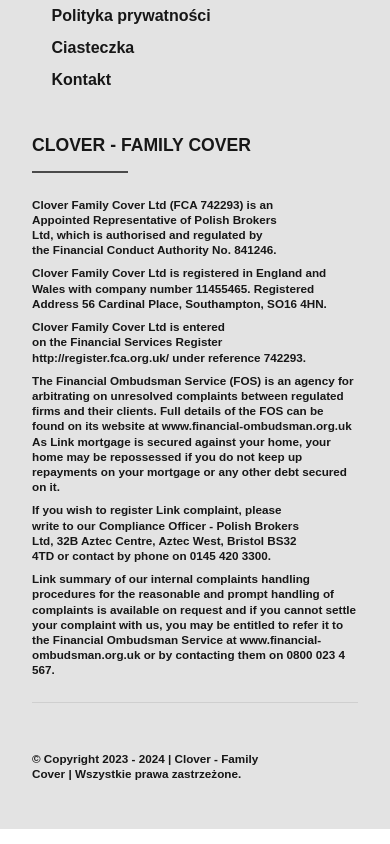
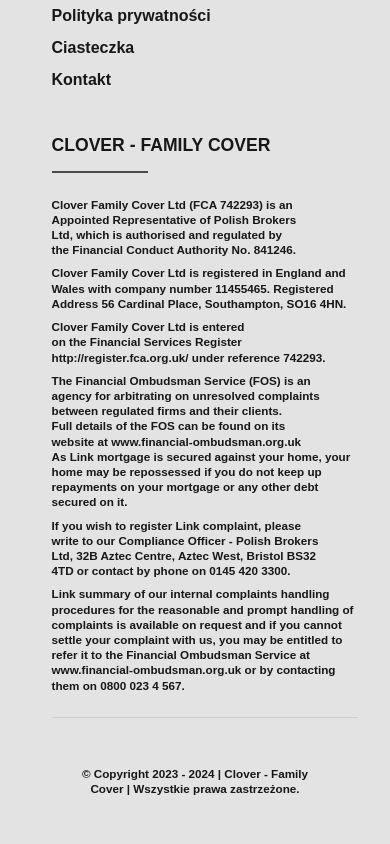
Before and after one commit to TZ-fn/MyClover, a React (Vite) app: page / in a window 390 px wide. Shown: the part 4539-5383 px from the top of the page. Built offline with nearby package versions, Linux system fonts and the light colour scheme; a web font is replaced by a local one.

Commit message:
fix: improve the styling on smaller viewports

```diff
--- a/src/components/Footer/Footer.module.scss
+++ b/src/components/Footer/Footer.module.scss
@@ -31,6 +31,12 @@
   @media (max-width: 700px) {
     margin-left: 5vw;
     flex-direction: column;
+  }
+}
+
+.disclaimer {
+  @media (max-width: 700px) {
+    margin-left: 5vw;
   }
 }
 
@@ -111,4 +117,5 @@
   margin-top: 3rem;
   margin-bottom: 1rem;
   align-self: center;
+  text-align: center;
 }
```
